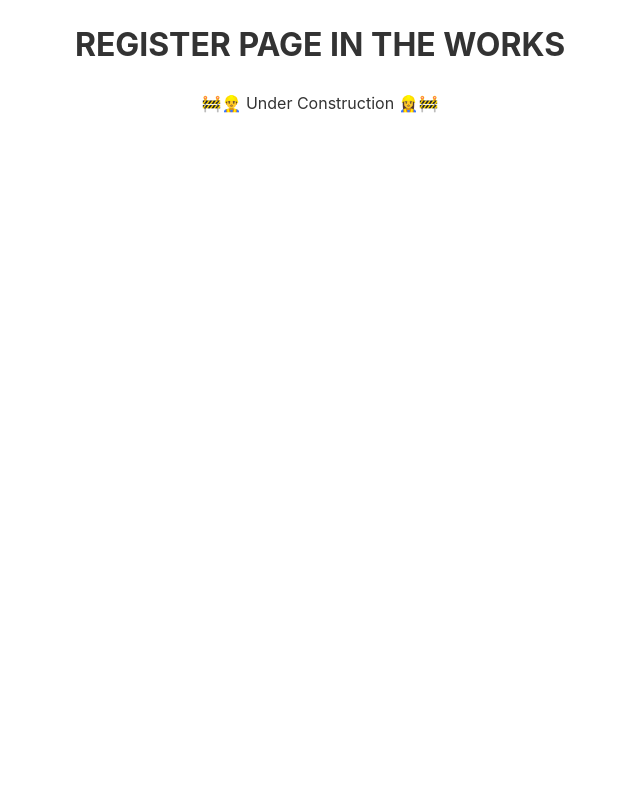
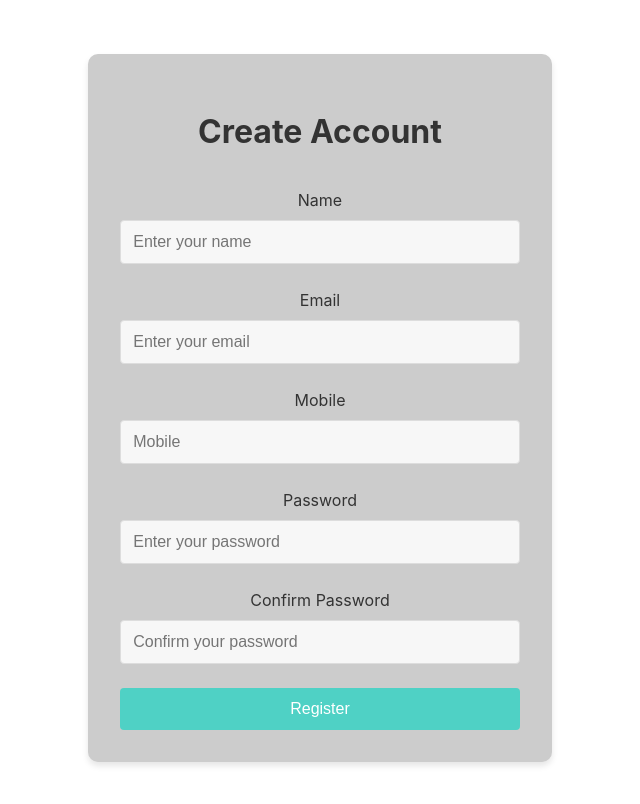
Before and after one commit to johnfa1508/interview-manager-client, a React (Vite) app: page /register in a window 1280 px wide. Shown: the top 804 px of the page, without its empty margins (320-960 px from the left). Built offline with nearby package versions, Linux system fonts and the light colour scheme.

Commit message:
Added simple register page and company name to viewModal

```diff
--- a/src/components/ViewInterviewModal/index.jsx
+++ b/src/components/ViewInterviewModal/index.jsx
@@ -38,6 +38,8 @@ const ViewInterviewModal = ({ interview }) => {
           <h2 className="modal-title">{currentInterview?.title}</h2>
           {/* ADD CLOSE BUTTON STUFF HERE */}
         </div>
+
+        <h4 className="modal-company">{currentInterview?.companyName}</h4>
 
         <div className="content-container">
           <div className="info-item">
--- a/src/components/ViewInterviewModal/style.css
+++ b/src/components/ViewInterviewModal/style.css
@@ -5,6 +5,15 @@
   color: var(--text-color);
   margin: 0;
 }
+
+.modal-company {
+  font-size: 1.5rem;
+  font-weight: bold;
+  color: var(--text-color);
+  margin: 0;
+  text-align: left;
+}
+
 
 /* FIXME: Quick fix */
 .content-container {
--- a/src/pages/register/index.jsx
+++ b/src/pages/register/index.jsx
@@ -1,12 +1,87 @@
+import { useState } from 'react';
+import { useNavigate } from 'react-router-dom';
 import './style.css';
 
-export default function RegisterPage() {
+const RegisterPage = () => {
+  const [name, setName] = useState('');
+  const [email, setEmail] = useState('');
+  const [password, setPassword] = useState('');
+  const [mobile, setMobile] = useState('');
+  const [confirmPassword, setConfirmPassword] = useState('');
+  const navigate = useNavigate();
+
+  const handleSubmit = (e) => {
+    e.preventDefault();
+    if (password === confirmPassword) {
+      console.log('Registration successful');
+      navigate('/');
+    } else {
+      alert('Passwords do not match!');
+    }
+  };
+
   return (
-    <div className="construction-container">
-      <h1>REGISTER PAGE IN THE WORKS</h1>
-      <div className="construction-animation">
-        🚧👷‍♂️ Under Construction 👷‍♀️🚧
+    <div className="login-container">
+      <div className="login-box">
+        <h1>Create Account</h1>
+        <form onSubmit={handleSubmit}>
+          <div className="input-group">
+            <label htmlFor="name">Name</label>
+            <input
+              type="text"
+              id="name"
+              value={name}
+              onChange={(e) => setName(e.target.value)}
+              placeholder="Enter your name"
+            />
+          </div>
+          <div className="input-group">
+            <label htmlFor="email">Email</label>
+            <input
+              type="email"
+              id="email"
+              value={email}
+              onChange={(e) => setEmail(e.target.value)}
+              placeholder="Enter your email"
+            />
+          </div>
+          <div className="input-group">
+            <label htmlFor="mobile">Mobile</label>
+            <input
+              type="number"
+              id="confirmPassword"
+              value={mobile}
+              onChange={(e) => setMobile(e.target.value)}
+              placeholder="Mobile"
+            />
+          </div>
+          <div className="input-group">
+            <label htmlFor="password">Password</label>
+            <input
+              type="password"
+              id="password"
+              value={password}
+              onChange={(e) => setPassword(e.target.value)}
+              placeholder="Enter your password"
+            />
+          </div>
+          <div className="input-group">
+            <label htmlFor="confirmPassword">Confirm Password</label>
+            <input
+              type="password"
+              id="confirmPassword"
+              value={confirmPassword}
+              onChange={(e) => setConfirmPassword(e.target.value)}
+              placeholder="Confirm your password"
+            />
+          </div>
+          <button type="submit" className="login-button">
+            Register
+          </button>
+        </form>
       </div>
     </div>
   );
-}
+};
+
+export default RegisterPage;
```
